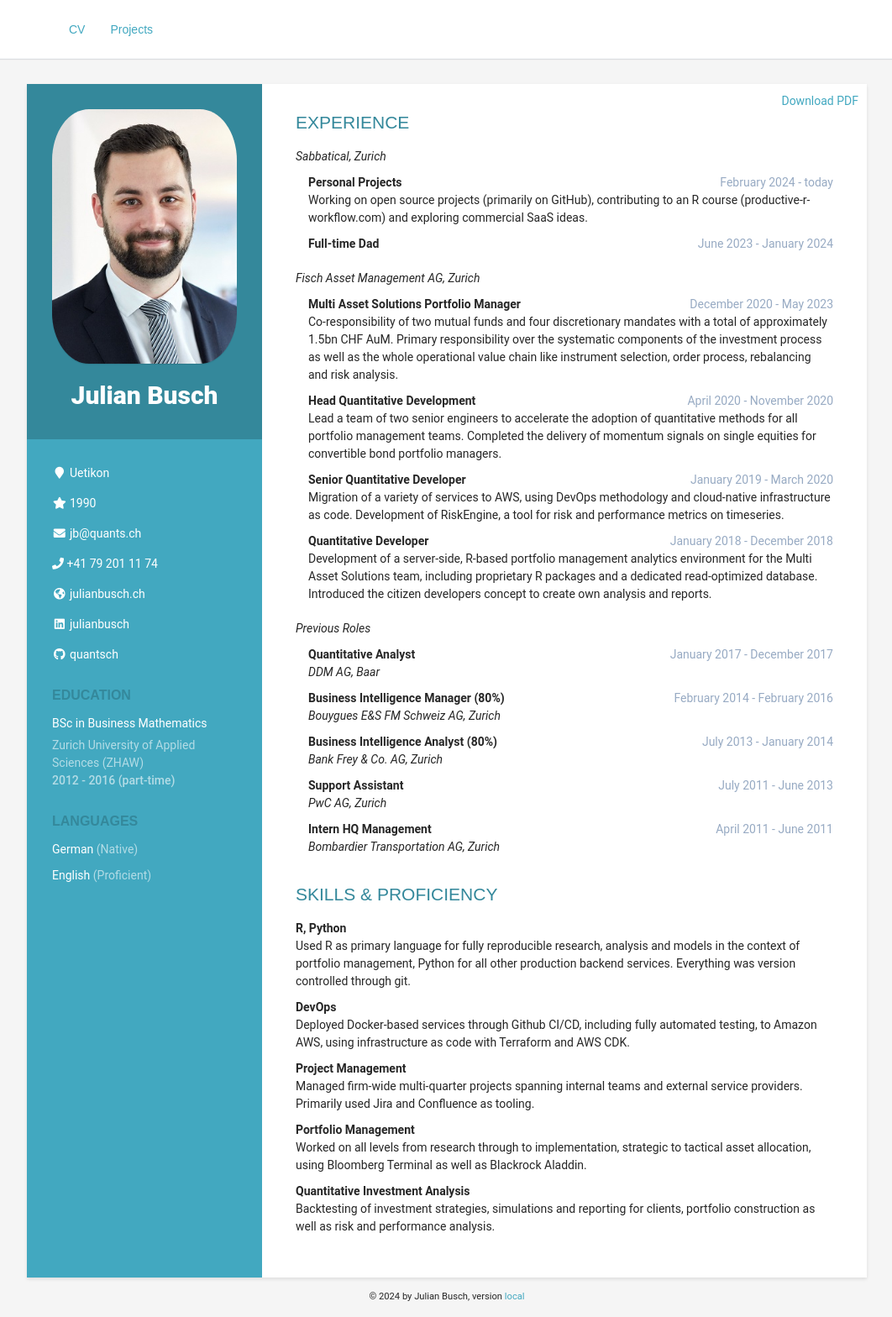
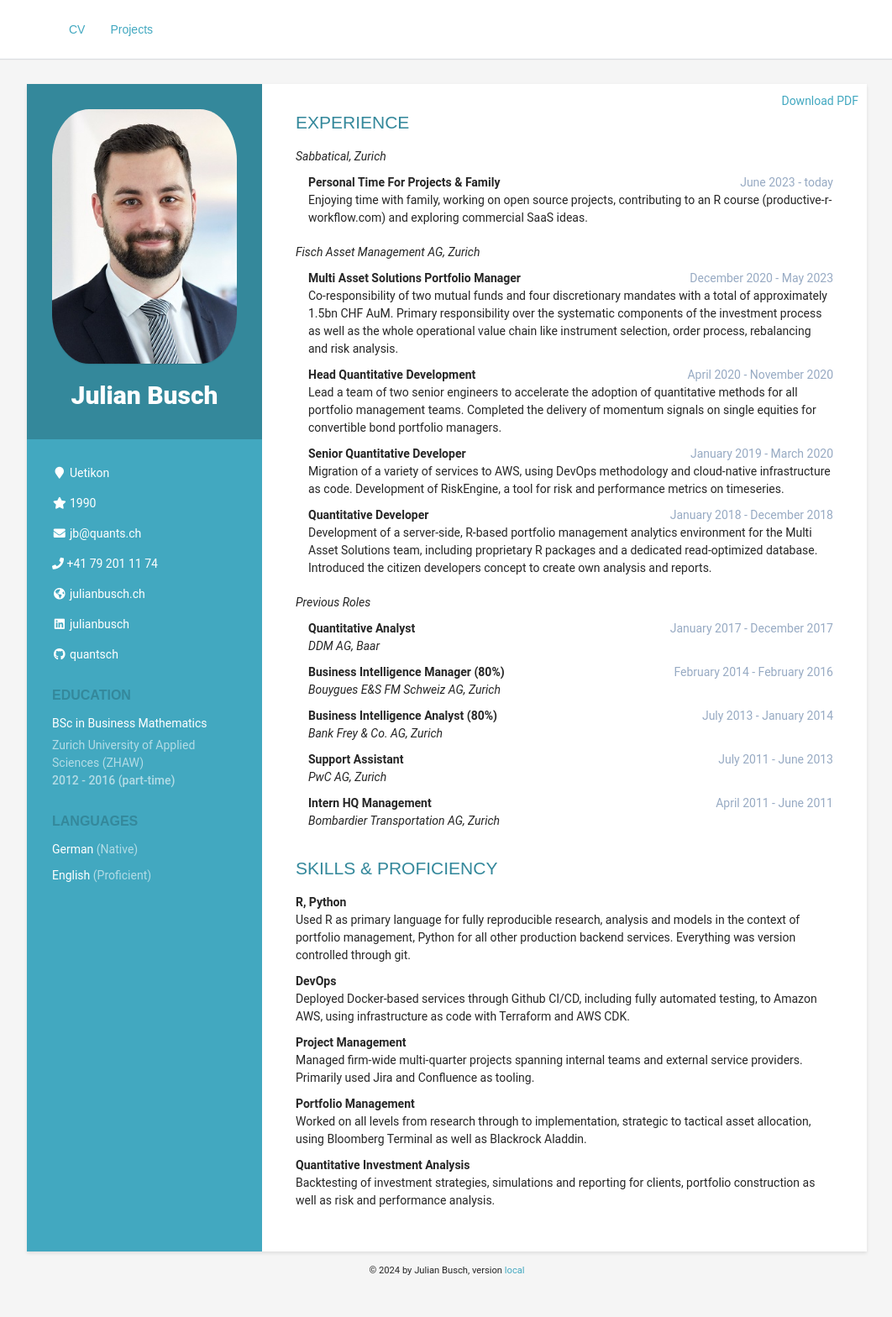
Before and after one commit to quantsch/quantsch.github.io, a Jekyll site: the page built from index.md, in a window 1280 px wide. Shown: the whole page at 84% size, without its empty margins (108-1170 px from the left). Built offline with Jekyll 4.4.1, drawn with Linux system fonts in a browser that asks for light colours; after the commit the page ends 1537 px from its top, so only the background shows below that.

Commit message:
improve sabbatical decription

```diff
--- a/_data/cv.yml
+++ b/_data/cv.yml
@@ -44,13 +44,10 @@ experiences:
           location: Zurich
           relevant: true
           roles:
-              - title: Personal Projects
-                time: February 2024 - today
-                description: "Working on open source projects (primarily on GitHub),
-                contributing to an R course (productive-r-workflow.com) and
-                exploring commercial SaaS ideas."
-              - title: Full-time Dad
-                time: June 2023 - January 2024
+              - title: "Personal Time For Projects & Family"
+                time: June 2023 - today
+                description: "Enjoying time with family, working on open source
+                projects, contributing to an R course (productive-r-workflow.com) and exploring commercial SaaS ideas."
         - company: Fisch Asset Management AG
           location: Zurich
           relevant: true
```
